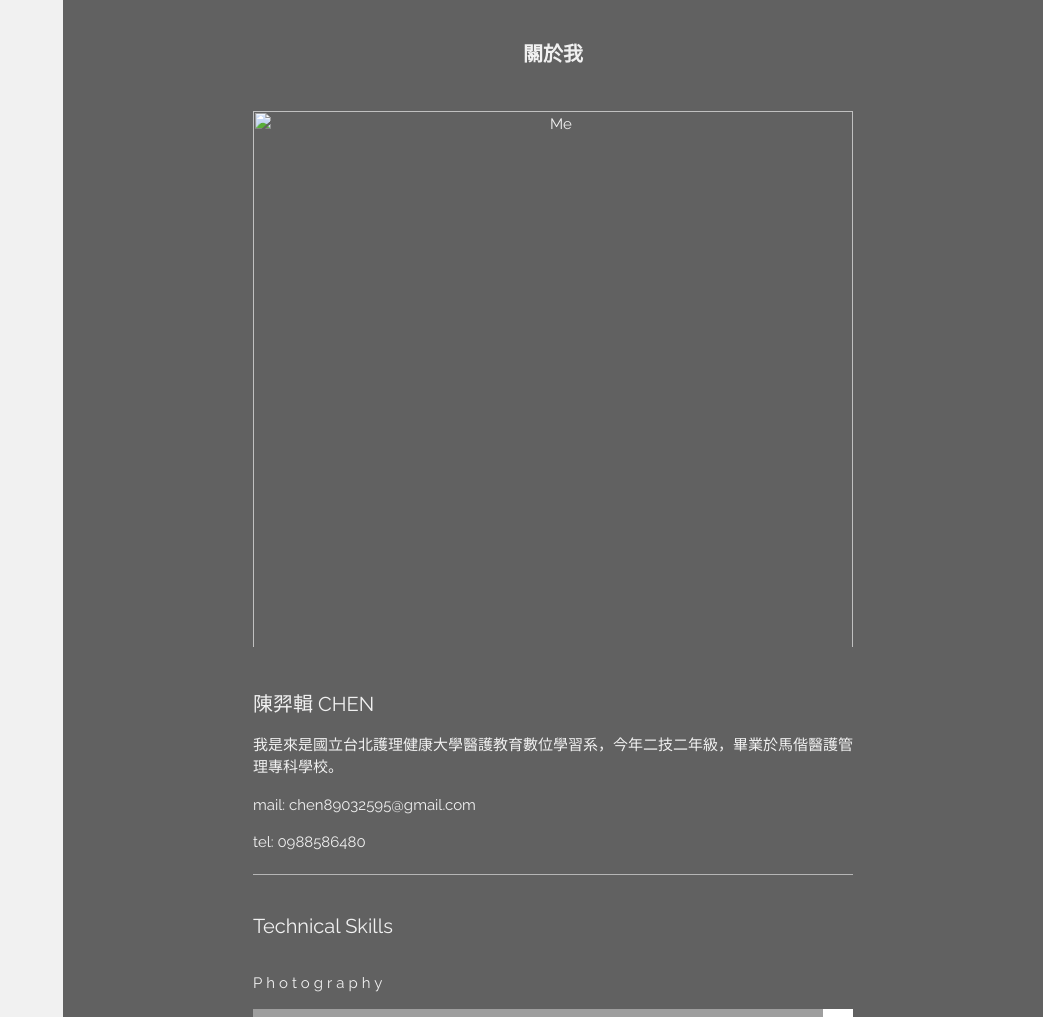
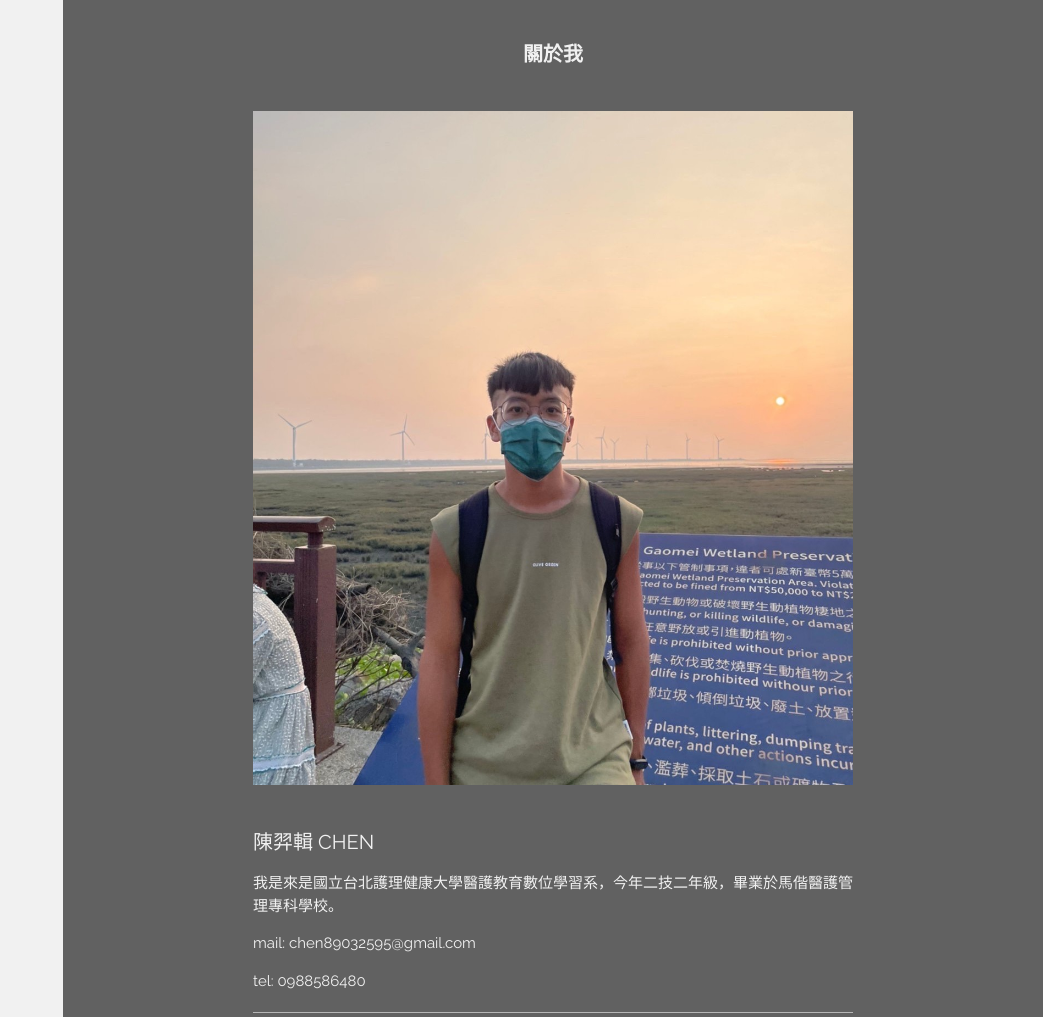
Before and after one commit to chen890325/AHEDL-013, a plain HTML site: page index.html in a window 1280 px wide. Shown: the part 2488-3505 px from the top of the page, without its empty margins (237-1280 px from the left). Drawn offline with nearby package versions, Linux system fonts and the light colour scheme; files whose address does not match are found by name.

Commit message:
Update index.html

```diff
--- a/index.html
+++ b/index.html
@@ -107,7 +107,7 @@
         <!-- 自介的區域 顏色 字 大小 圖片位置 內文 -->
         <div class="w3-container w3-dark-grey w3-center w3-text-light-grey w3-padding-32" id="about">
             <h4><b>關於我</b></h4>
-            <img src="image/me.jpg" alt="Me" class="w3-image w3-padding-32" width="600" height="650">
+            <img src="me.jpg" alt="Me" class="w3-image w3-padding-32" width="600" height="650">
             <div class="w3-content w3-justify" style="max-width:600px">
                 <h4> 陳羿輯 CHEN <YI-JI></YI-JI></h4>
                 <p>我是來是國立台北護理健康大學醫護教育數位學習系，今年二技二年級，畢業於馬偕醫護管理專科學校。
```
